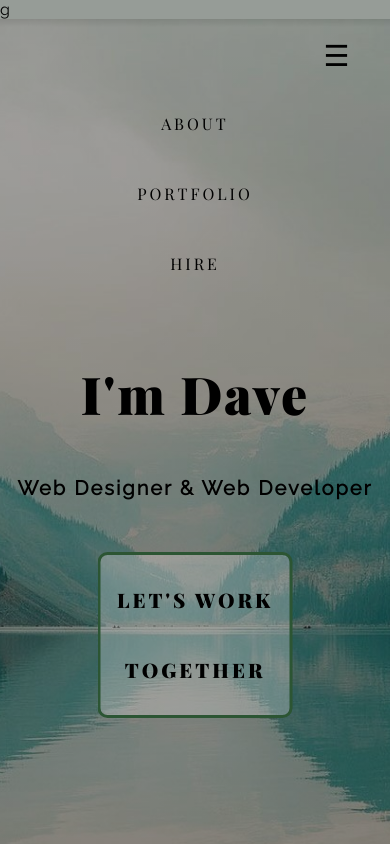
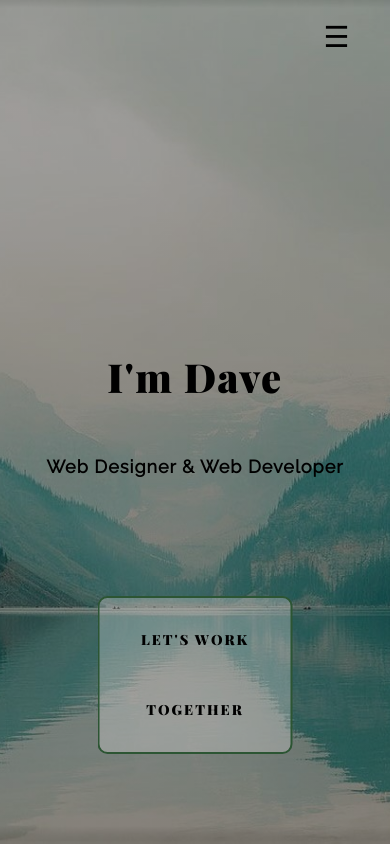
Before and after one commit to dmasterson23/portfolio_new, a plain HTML site: page index.html in a window 390 px wide. Shown: the top 844 px of the page. Drawn offline with nearby package versions, Linux system fonts and the light colour scheme; some packages are replaced by stand-ins of ours; a script that the page names is missing.

Commit message:
mobile updates

```diff
--- a/css/main.scss
+++ b/css/main.scss
@@ -152,9 +152,9 @@ li, button ,a{
 
 .hero-work{
   animation: showup 8s;
-  font-size: .5em;
+  font-size: .45em;
   color:black;
-  letter-spacing: 2px;
+  letter-spacing: 1px;
   font-family: 'Raleway', sans-serif;
   @include tablet{
     font-size: .8em;
@@ -164,9 +164,12 @@ li, button ,a{
 
 .hero-name{
   animation: showup 8s  ;
-  font-size: 1.3em;
+  font-size: 1em;
   color: black;
-  letter-spacing: 2px;
+  letter-spacing: 1.5px;
+  @include tablet{
+    font-size: 1.3em;
+  }
 }
 
  @keyframes slidein1{
@@ -199,31 +202,30 @@ li, button ,a{
   z-index: 102;
   position: absolute;
   padding: $padding/2 $padding/2;
-  margin: 0 auto;
-  top: 73%;
+  top: 80%;
   left: 50%;
   transform: translate(-50%,-50%);
-   border: 3px solid rgb(44, 85, 51);
+   border: 2px solid rgb(44, 85, 51);
   display: block;
   border-radius: 10px;
   color: #000000;
+  object-fit: fill;
   overflow: hidden;
   text-transform: uppercase;
-  font-size: 20px;
+  font-size: 14px;
   font-weight: 900;
   text-align: center;
-  letter-spacing: 3px;
+  letter-spacing: 2px;
   text-decoration: none;
   animation: slidein1 4s forwards;
-  object-fit: contain;
   background: rgba(229, 226, 226, 0.3);
 
 
   @include tablet{
     font-size: 24px;
-    top: 70%;
+    top: 68%;
     left: 50%;
-    color: white;
+    transform: translate(-50%,-50%);
 
   }
  }
@@ -245,8 +247,7 @@ li, button ,a{
     text-align: center;
     width: 100%;
     display: none;
-    position: fixed;
-    display: block;
+    // position: fixed;
 
 
 
--- a/index.html
+++ b/index.html
@@ -4,7 +4,9 @@
   <meta charset="UTF-8">
   <meta name="viewport" content="width=device-width, initial-scale=1.0">
   <meta http-equiv="X-UA-Compatible" content="ie=edge">
-  <meta name="google-site-verification" content="KNNDaoBXecFax2Iv_DXYvbcZk2HfemtJ5i72OPUwtec" />g
+  <meta name="google-site-verification" content="KNNDaoBXecFax2Iv_DXYvbcZk2HfemtJ5i72OPUwtec" />
+  <meta name="google-site-verification" content="KNNDaoBXecFax2Iv_DXYvbcZk2HfemtJ5i72OPUwtec" />
+
 
   <link rel="stylesheet" href="https://use.fontawesome.com/releases/v5.2.0/css/all.css" integrity="sha384-hWVjflwFxL6sNzntih27bfxkr27PmbbK/iSvJ+a4+0owXq79v+lsFkW54bOGbiDQ"  crossorigin="anonymous">
     <link rel="stylesheet" href="css/main.css" >
```
Also changed, not shown: css/main.css, 1 other file.
